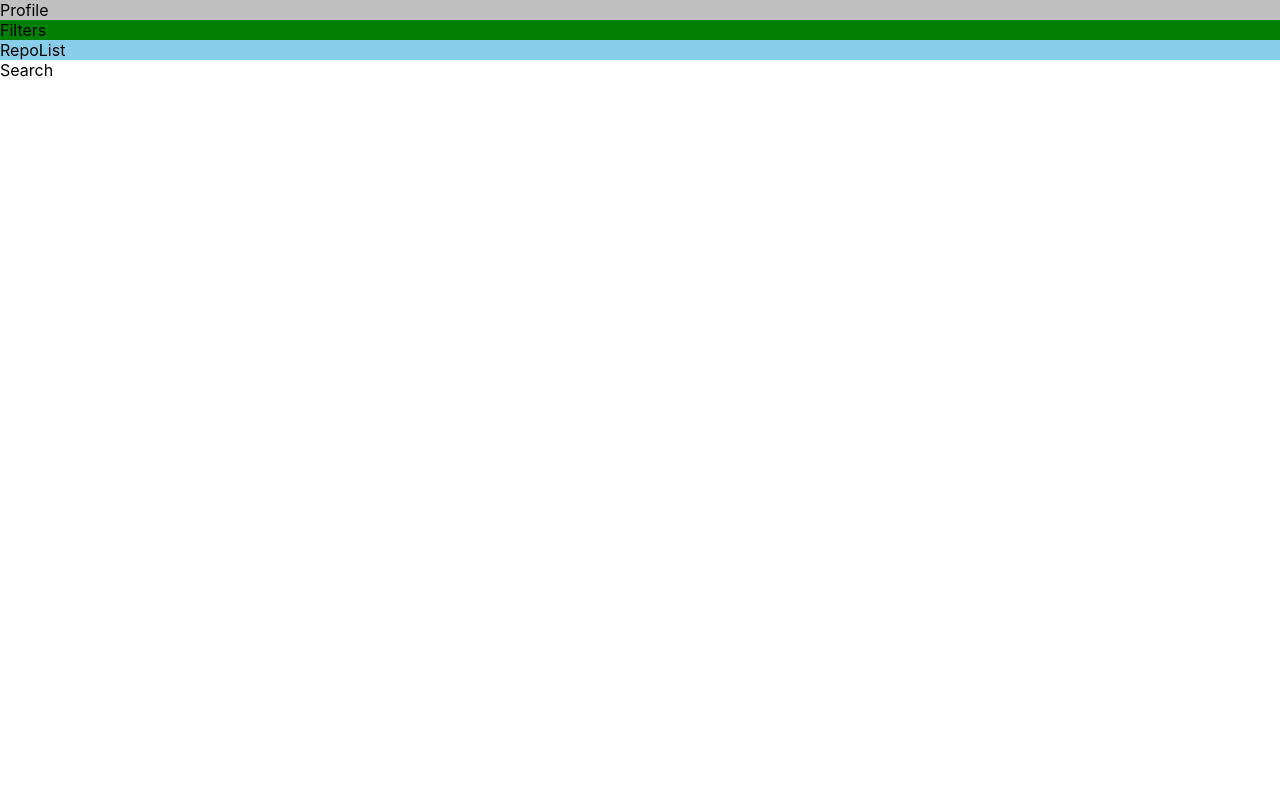
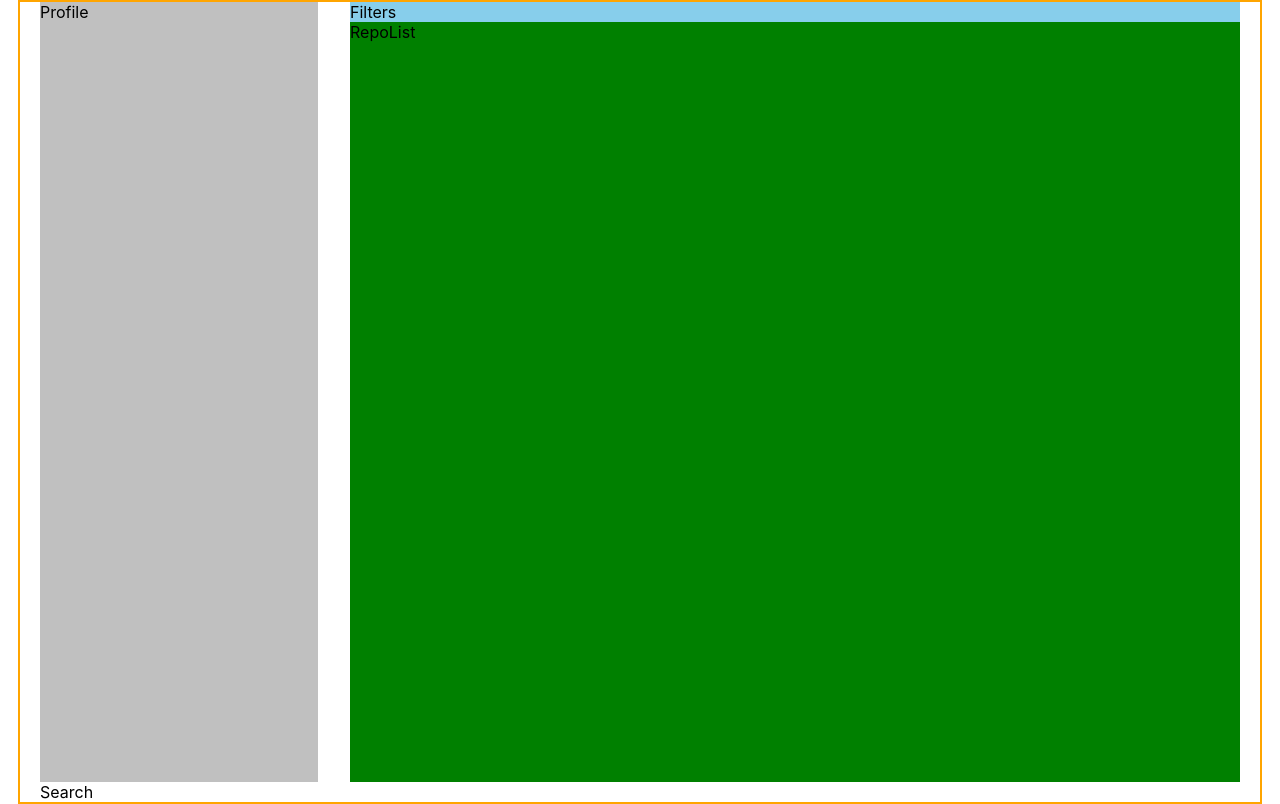
Before and after one commit to EstebanPajares/git-react, a React (Create React App) app: page / in a window 1280 px wide. Built offline with nearby package versions, Linux system fonts and the light colour scheme.

Commit message:
add styles to Layout component

```diff
--- a/src/components/filters.js
+++ b/src/components/filters.js
@@ -2,8 +2,8 @@ import React from 'react'
 import styled from 'styled-components'
 
 const FiltersStyled = styled.div`
-    grid-area: filters;
-    background-color: green;
+  grid-area: filters;
+  background: skyblue;
 `
 
 function Filters() {
--- a/src/components/layout.js
+++ b/src/components/layout.js
@@ -2,19 +2,18 @@ import React from "react";
 import styled from "styled-components";
 
 const LayoutStyled = styled.main`
-    /* min-block-size: 100vh;
     margin: auto;
+    min-block-size: 100vh;
+    max-inline-size: 75rem;
     padding-inline: 1.25rem;
-    max-inline-size: 75rem;
+
     @media screen and (min-width: 768px) {
+        border: 2px solid orange;
         display: grid;
-        border: 1px solid red;
-        background: #0F0301;
-        color: white;
-        grid-template-columns: 17.37rem 1fr;
+        grid-template-areas: "profile filters" "profile repoList";
+        grid-template-columns: 17.375rem 1fr;
         grid-template-rows: auto 1fr;
         column-gap: 2rem;
-        grid-template-areas: "profile filters" "profile repoList"; */
     }
 
 `
--- a/src/components/profile.js
+++ b/src/components/profile.js
@@ -3,7 +3,7 @@ import styled from 'styled-components'
 
 const ProfileStyled = styled.div`
     grid-area: profile;
-    background-color: silver;
+    background: silver;
 `
 
 function Profile() {
--- a/src/components/repo-list.js
+++ b/src/components/repo-list.js
@@ -3,7 +3,7 @@ import styled from 'styled-components'
 
 const RepoListStyled = styled.div`
     grid-area: repoList;
-    background-color: skyblue;
+    background: green;
 `
 
 function RepoList() {
```
